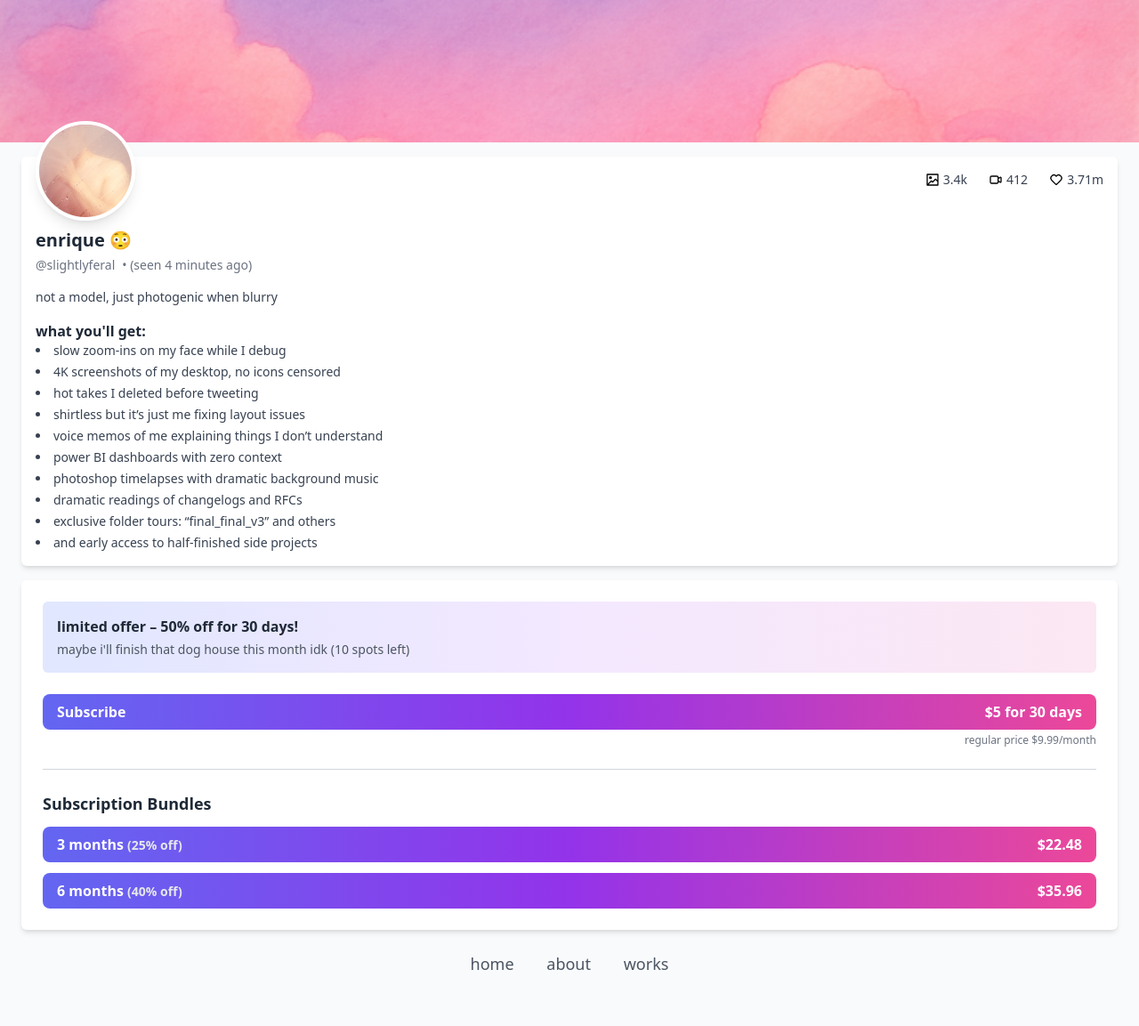
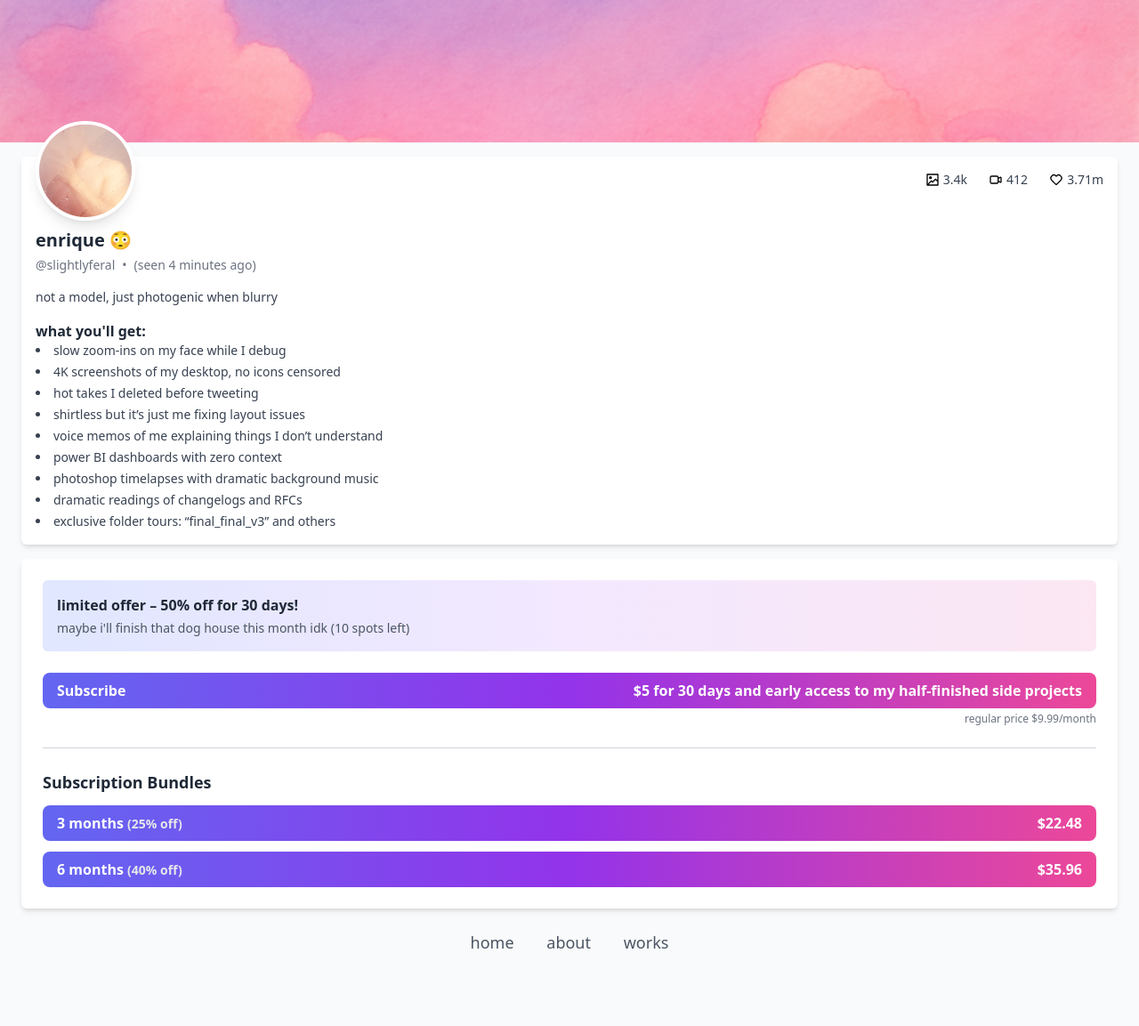
Before and after one commit to enriquebarragan/enriquebarragan.github.io, a Jekyll site: the page built from rips/onlyfans/index.md, in a window 1280 px wide. Shown: the whole page at 89% size. Built offline with Jekyll 4.4.1, drawn with Linux system fonts in a browser that asks for light colours; nearby versions of some CDN libraries; after the commit the page ends 1129 px from its top, so only the background shows below that.

Commit message:
Update index.md

```diff
--- a/rips/onlyfans/index.md
+++ b/rips/onlyfans/index.md
@@ -39,8 +39,9 @@ permalink: /rips/onlyfans/
       <div class="mt-2">
         <h1 class="text-xl font-semibold">enrique 😳</h1>
         <div class="mt-1 text-gray-500 text-sm flex items-baseline space-x-2">
-          <span>@slightlyferal </span>
-            <span> • (seen 4 minutes ago)</span>
+          <span>@slightlyferal</span>
+            <span>•</span>
+            <span>(seen 4 minutes ago)</span>
         </div>
       </div>
 
@@ -73,7 +73,7 @@ permalink: /rips/onlyfans/
       <div class="space-y-1">
         <button class="w-full py-2 px-4 rounded-lg font-semibold bg-gradient-to-r from-indigo-500 via-purple-600 to-pink-500 text-white flex justify-between items-center">
           <span>Subscribe</span>
-          <span>$5 for 30 days</span>
+          <span>$5 for 30 days and early access to my half-finished side projects </span>
         </button>
         <p class="text-xs text-gray-500 text-right">regular price $9.99/month</p>
       </div>
```
Also changed, not shown: other parts of rips/onlyfans/index.md (+0 -1 lines).
